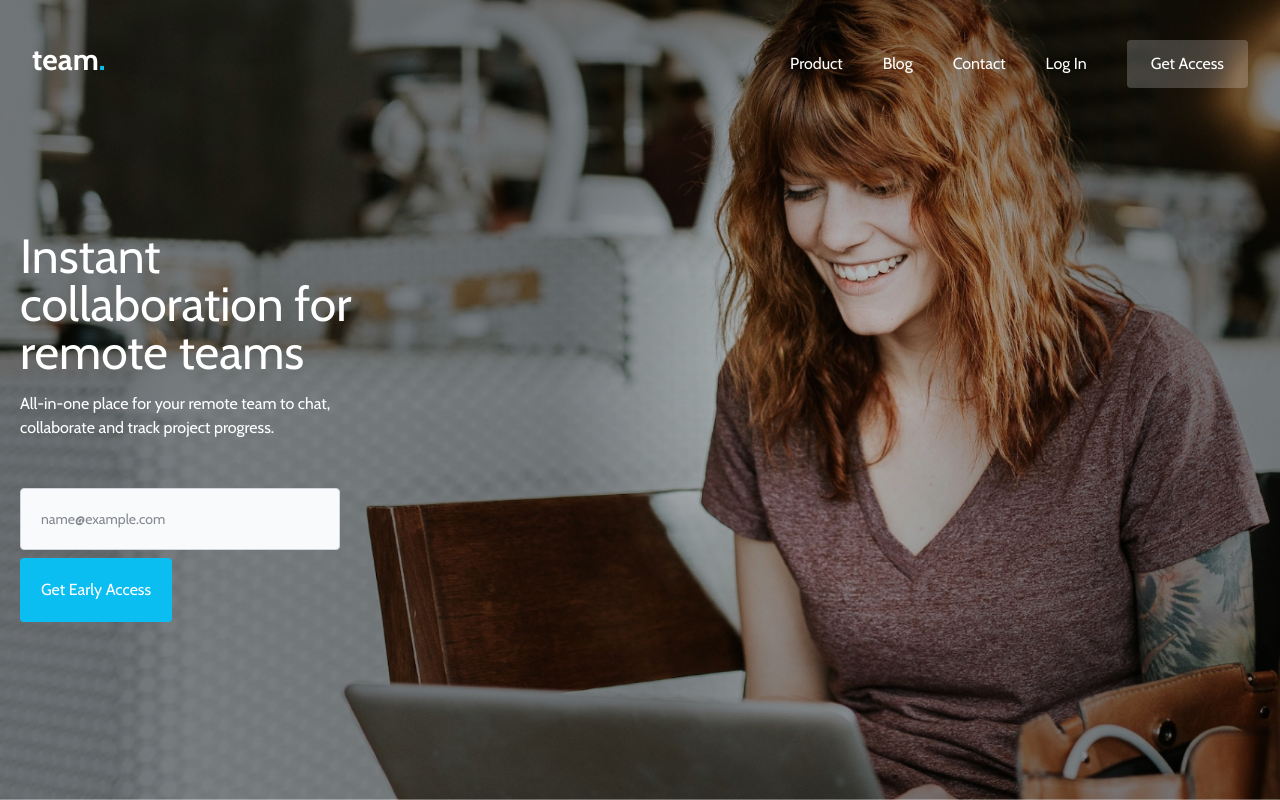
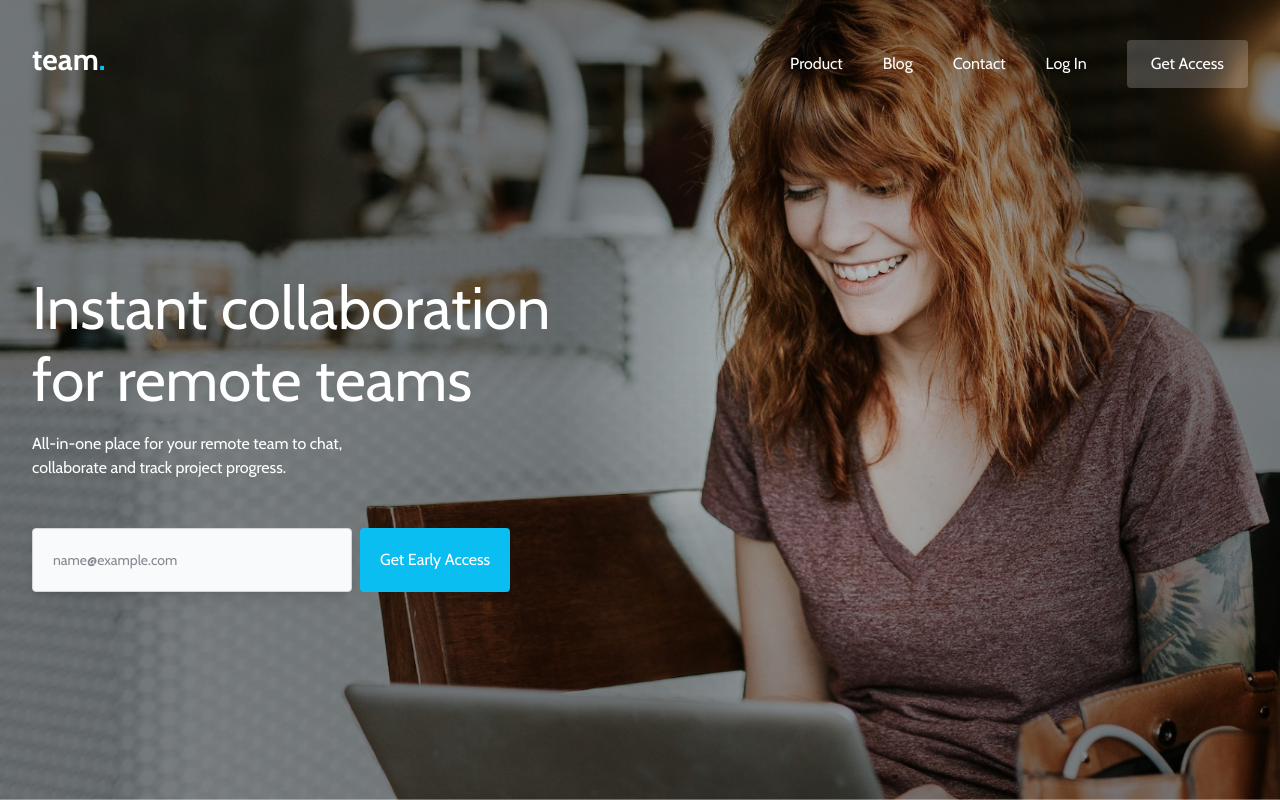
Before and after one commit to PurpleTurtl04/Team-App, a React (Vite) app in the folder team-app/: page / in a window 1280 px wide. Built offline with nearby package versions, Linux system fonts and the light colour scheme.

Commit message:
Slight adjusted background position on smaller screen size. Modified Hero layout for Tablet and Desktop views

```diff
--- a/team-app/src/App.css
+++ b/team-app/src/App.css
@@ -17,6 +17,6 @@
 @media (max-width: 640px) {
     /* Tailwind's default 'sm' breakpoint is 640px */
     .bg-shift-left-mobile {
-        background-position: calc(52%) center;
+        background-position: calc(56%) center;
     }
 }
--- a/team-app/src/components/HamburgerMenu.jsx
+++ b/team-app/src/components/HamburgerMenu.jsx
@@ -35,7 +35,7 @@ function HamburgerMenu() {
                     <li>
                         <a
                             href='#'
-                            className='transition duration-150 hover:text-white/70'
+                            className='hover:text-teamapp-blue/90 transition duration-150'
                         >
                             Product
                         </a>
@@ -43,7 +43,7 @@ function HamburgerMenu() {
                     <li>
                         <a
                             href='#'
-                            className='transition duration-150 hover:text-white/70'
+                            className='hover:text-teamapp-blue/90 transition duration-150'
                         >
                             Blog
                         </a>
@@ -51,7 +51,7 @@ function HamburgerMenu() {
                     <li>
                         <a
                             href='#'
-                            className='transition duration-150 hover:text-white/70'
+                            className='hover:text-teamapp-blue/90 transition duration-150'
                         >
                             Contact
                         </a>
@@ -59,7 +59,7 @@ function HamburgerMenu() {
                     <li>
                         <a
                             href='#'
-                            className='transition duration-150 hover:text-white/70'
+                            className='hover:text-teamapp-blue/90 transition duration-150'
                         >
                             Log In
                         </a>
--- a/team-app/src/components/Hero.jsx
+++ b/team-app/src/components/Hero.jsx
@@ -4,26 +4,31 @@ function Hero() {
     return (
         <section>
             <div className="bg-shift-left-mobile flex h-screen max-h-270 max-w-480 flex-col bg-[url('assets/team-app-hero-img.jpg')] bg-cover bg-center">
+                <div className='container mx-auto'>
                     <Navbar />
-                <div className='container mx-auto mt-40 flex flex-col justify-center px-8 text-white md:mt-0 md:px-5'>
-                    <h1 className='mb-4 max-w-sm text-4xl md:text-5xl'>
+                    <div className='mt-40 flex flex-col justify-center px-8 text-white md:mt-10'>
+                        <h1 className='mb-4 max-w-xs text-4xl md:max-w-md md:text-5xl lg:max-w-xl lg:text-6xl/18'>
                             Instant collaboration for remote teams
                         </h1>
                         <h4 className='mb-12 max-w-sm'>
                             All-in-one place for your remote team to chat,
                             collaborate and track project progress.
                         </h4>
-                    <div className='flex flex-col gap-2'>
+                        <div className='flex flex-col gap-2 md:flex-row'>
                             <input
                                 type='email'
                                 id='email-address'
-                            class='max-w-xs rounded-sm border border-gray-300 bg-gray-50 p-5 text-sm text-gray-900'
+                                class='w-xs rounded-sm border border-gray-300 bg-gray-50 p-5 text-sm text-gray-900 shadow-lg'
                                 placeholder='name@example.com'
                                 required
                             />
-                        <button className='bg-teamapp-blue hover:bg-teamapp-blue/90 max-w-38 rounded-sm p-5 transition duration-150 ease-in-out'>
+                            <button class='group bg-teamapp-blue relative max-w-38 overflow-hidden rounded-sm p-5'>
+                                <span class='relative z-10'>
                                     Get Early Access
+                                </span>
+                                <span class='absolute inset-0 bg-black opacity-0 transition-opacity duration-200 group-hover:opacity-20'></span>
                             </button>
+                        </div>
                     </div>
                 </div>
             </div>
```
Lines whose indentation alone changed are shown as unchanged.
